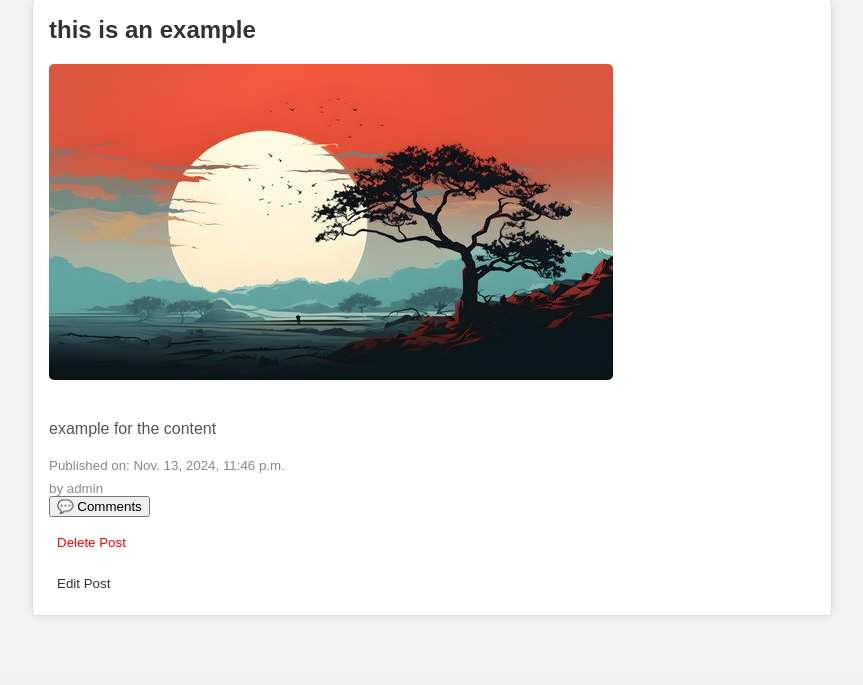
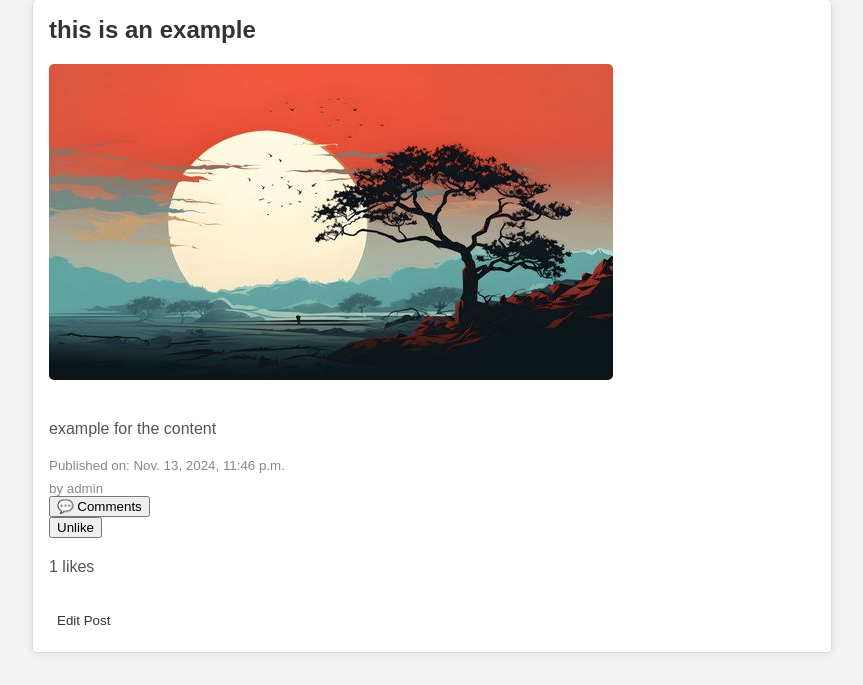
Before and after one commit to Sohila-Mahlawy/personal_blog, a Django app: page / in a window 1280 px wide. Shown: the part 128-813 px from the top of the page, without its empty margins (208-1071 px from the left). Before the commit the page ends 744 px from the top, so only its background shows below. Run offline with Django 4.2, Linux system fonts and the light colour scheme; a user stored in the database is signed in; data comes from the database, SQL or seed files in the repository; both versions use the stored data as it was after the commit.

Commit message:
like and comment

```diff
--- a/welcome/models.py
+++ b/welcome/models.py
@@ -7,6 +7,12 @@ class BlogPost(models.Model):
     publication_date = models.DateTimeField(auto_now_add=True)
     author = models.ForeignKey(User, on_delete=models.CASCADE, related_name='blog_posts')
     image = models.ImageField(upload_to='blog_images/', null=True, blank=True)
+
+    # Add the related_name "likes" for easy access to the Like model
+    likes = models.ManyToManyField(User, through='Like', related_name='liked_posts', blank=True)
+
+    def __str__(self):
+        return self.title
 
     def __str__(self):
         return self.title
--- a/welcome/templates/welcome/index.html
+++ b/welcome/templates/welcome/index.html
@@ -4,6 +4,11 @@
     <meta charset="UTF-8">
     <meta name="viewport" content="width=device-width, initial-scale=1.0">
     <title>Blog Posts</title>
+
+    <script>
+        const csrftoken = '{{ csrf_token }}';
+    </script>
+
     <style>
         /* style.css */
         body {
@@ -200,13 +205,19 @@
                     {% endif %}
                 </div>
 
-                <!-- Delete post button, visible to the post author or superuser -->
-                {% if user == post.author or user.is_superuser %}
-                    <form action="{% url 'delete_blog_post' post.id %}" method="POST">
+<!-- like button -->
+                <form action="{% url 'like_post' post.id %}" method="POST">
                     {% csrf_token %}
-                        <button type="submit" class="delete-btn">Delete Post</button>
+                    <button type="submit" class="like-button">
+                        {% if user in post.likes.all %}
+                            Unlike
+                        {% else %}
+                            Like
+                        {% endif %}
+                    </button>
                 </form>
-                {% endif %}
+
+                <p class="like-count">{{ post.likes.count }} likes</p>
 
                 <!-- Edit post button, visible to the post author or superuser -->
                 {% if user == post.author or user.is_superuser %}
@@ -220,6 +231,8 @@
         {% endfor %}
     </ul>
 
+
+
 <script>
     function toggleComments(postId) {
         const commentSection = document.getElementById(`comments-${postId}`);
@@ -229,6 +242,8 @@
             commentSection.style.display = "none";
         }
     }
+
+
 </script>
 </body>
 </html>
--- a/welcome/urls.py
+++ b/welcome/urls.py
@@ -12,6 +12,7 @@ urlpatterns = [
     path('add_comment/<int:post_id>/', views.add_comment, name='add_comment'),
     path('delete_blog_post/<int:post_id>/', views.delete_blog_post, name='delete_blog_post'),
     path('edit_post/<int:post_id>/', views.edit_blog_post, name='edit_blog_post'),
+    path('like/<int:post_id>/', views.like_post, name='like_post'),
 
 
     ]
--- a/welcome/views.py
+++ b/welcome/views.py
@@ -10,7 +10,11 @@ from django.http import JsonResponse
 # View to display all posts, most recent first
 def welcome(request):
     posts = BlogPost.objects.all().order_by('-publication_date')  # Fetch all posts, most recent first
+    for post in posts:
+        # Use `like_set` to filter by `user` in the related `Like` model
+        post.is_liked_by_user = post.like_set.filter(user=request.user).exists() if request.user.is_authenticated else False
     return render(request, 'welcome/index.html', {'posts': posts})
+
 
 # Login view
 def login(request):
@@ -102,3 +106,20 @@ def edit_blog_post(request, post_id):
         form = BlogPostForm(instance=post)  # Pre-fill form with the existing post data
 
     return render(request, 'welcome/edit_blog_post.html', {'form': form, 'post': post})
+
+
+# new
+
+@login_required
+def like_post(request, post_id):
+    post = get_object_or_404(BlogPost, id=post_id)
+
+    if request.user in post.likes.all():
+        # If user already liked the post, unlike it
+        post.likes.remove(request.user)
+    else:
+        # Otherwise, like the post
+        post.likes.add(request.user)
+
+    # Redirect back to the homepage or post list
+    return redirect('index')
```
Also changed, not shown: db.sqlite3, media/blog_images/818f032d37a2fe103df44ab365e0b21f_UkrwFTS.jpg (added), welcome/migrations/0005_blogpost_likes.py (added). Lines whose indentation alone changed are shown as unchanged.
